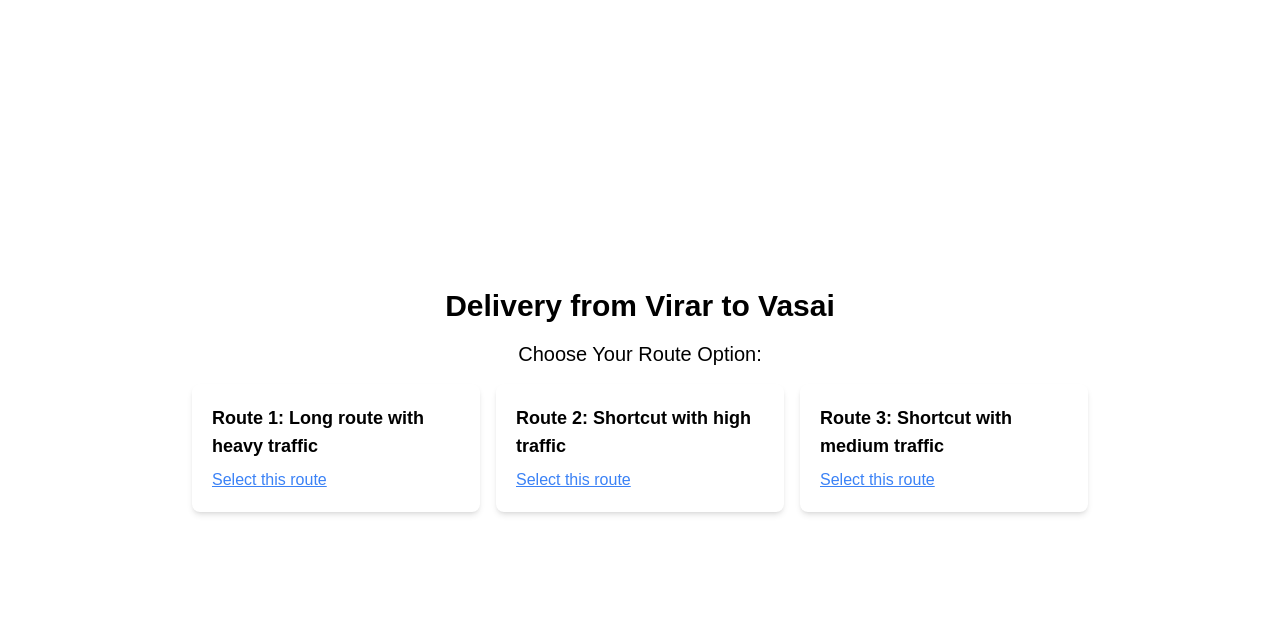
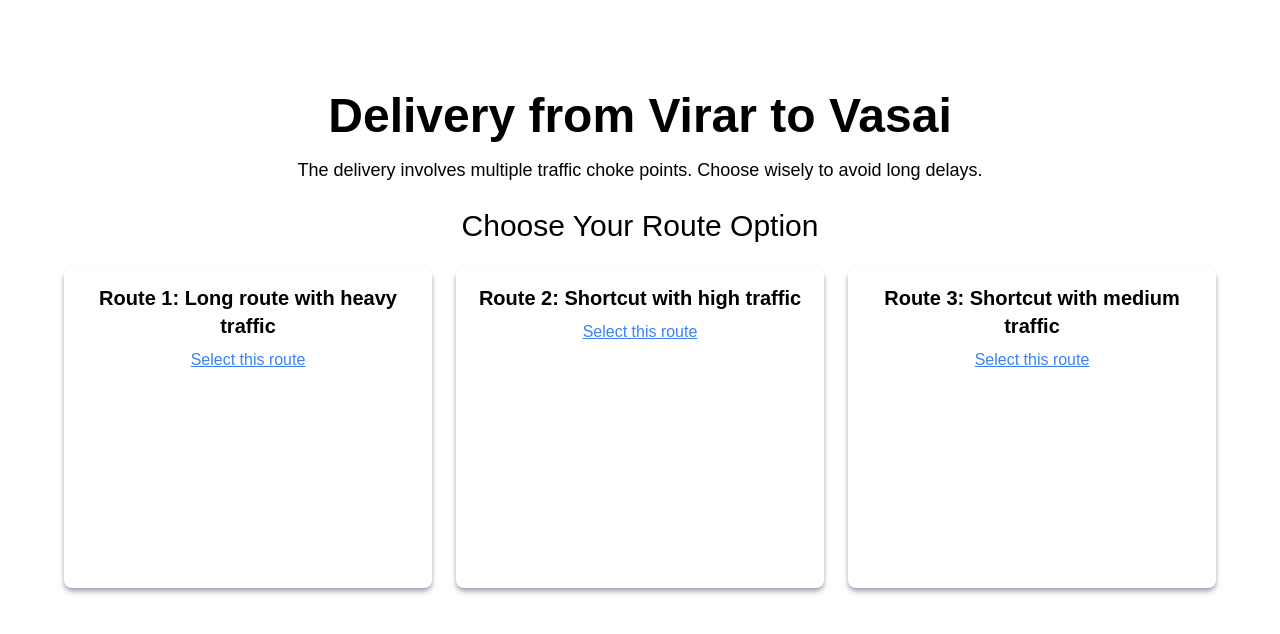
Before and after one commit to riteekagawand/VH24-WEBMASTERS, a React (Vite) app in the folder Frontend/: page /delivery/1 in a window 1280 px wide. Shown: the top 634 px of the page. Built offline with nearby package versions, Linux system fonts and the light colour scheme.

Commit message:
Delivery Game Situations added.

```diff
--- a/Frontend/src/Pages/DeliveryOptionDetail.jsx
+++ b/Frontend/src/Pages/DeliveryOptionDetail.jsx
@@ -1,14 +1,27 @@
-// Pages/DeliveryOptionDetail.jsx
-import React from 'react';
+import React, { useState } from 'react';
 import { useParams, useNavigate } from 'react-router-dom';
 
 const DeliveryOptionDetail = () => {
   const { situationId } = useParams();
   const navigate = useNavigate();
 
+  // State to track selected option, whether it's correct, and if user has made a choice
+  const [selectedOptionId, setSelectedOptionId] = useState(null);
+  const [isCorrect, setIsCorrect] = useState(false);
+  const [hasSelected, setHasSelected] = useState(false);
+
+  // Define optimal routes for each situation
+  const optimalRoutes = {
+    1: 3, // Optimal route for "Delivery from Palghar to Vasai" is Route 3
+    2: 1, // Optimal route for "Delivery from Dadar to Borivali" is Route 1
+    3: 3, // Optimal route for "Delivery from Thane to Kalyan" is Route 3
+  };
+
+  // Delivery situation data
   const situationDetails = {
     1: {
       title: "Delivery from Virar to Vasai",
+      description: "The delivery involves multiple traffic choke points. Choose wisely to avoid long delays.",
       options: [
         { id: 1, description: "Route 1: Long route with heavy traffic" },
         { id: 2, description: "Route 2: Shortcut with high traffic" },
@@ -17,6 +30,7 @@ const DeliveryOptionDetail = () => {
     },
     2: {
       title: "Delivery from Dadar to Borivali",
+      description: "You can take the scenic route, but one is faster and has no traffic at all.",
       options: [
         { id: 1, description: "Route 1: Long route with no traffic" },
         { id: 2, description: "Route 2: Short route with construction" },
@@ -25,6 +39,7 @@ const DeliveryOptionDetail = () => {
     },
     3: {
       title: "Delivery from Thane to Kalyan",
+      description: "There are a few different routes, including a detour and expressway. Choose the best for a quick delivery.",
       options: [
         { id: 1, description: "Route 1: Direct route with mild traffic" },
         { id: 2, description: "Route 2: Route with a detour" },
@@ -33,25 +48,68 @@ const DeliveryOptionDetail = () => {
     },
   };
 
-  const { title, options } = situationDetails[situationId];
+  const { title, description, options } = situationDetails[situationId];
+
+  // Handle route selection
+  const handleRouteSelect = (optionId) => {
+    if (hasSelected) return; // Prevent multiple selections
+
+    if (optionId === optimalRoutes[situationId]) {
+      setIsCorrect(true);
+    } else {
+      setIsCorrect(false);
+      alert("So close! Better Luck Next Time.");
+    }
+
+    setSelectedOptionId(optionId);
+    setHasSelected(true); // Disable further selection
+  };
+
+  // Navigate to the training page
+  const goToTraining = () => {
+    navigate('/delivery');
+  };
 
   return (
     <div className="min-h-screen flex flex-col items-center justify-center p-5">
-      <h2 className="text-3xl font-bold mb-4">{title}</h2>
-      <h3 className="text-xl mb-4">Choose Your Route Option:</h3>
-      <div className="grid grid-cols-1 md:grid-cols-3 gap-4 w-full max-w-4xl">
+      <h2 className="text-5xl font-bold mb-4 mt-[-120px]">
+        {title}
+      </h2>
+      <p className="text-lg text-center mb-6 max-w-4xl">{description}</p>
+      <h3 className="text-3xl mb-6 text-center">Choose Your Route Option</h3>
+
+      <div className="grid grid-cols-1 md:grid-cols-3 gap-6 w-full max-w-6xl">
         {options.map((option) => (
-          <div key={option.id} className="bg-white shadow-md rounded-lg p-5 cursor-pointer hover:shadow-lg transition-shadow">
-            <h4 className="text-lg font-semibold">{option.description}</h4>
-            <button
-              className="mt-2 text-blue-500 underline"
-              onClick={() => alert(`You selected: ${option.description}`)} // Replace this with your route handling
-            >
-              Select this route
-            </button>
+          <div
+            key={option.id}
+            className={`bg-white shadow-md shadow-gray-400 rounded-lg overflow-hidden cursor-pointer hover:shadow-lg transition-shadow duration-300 h-80 ${
+              selectedOptionId === option.id && isCorrect ? "bg-green-200" : ""
+            } ${hasSelected ? "cursor-not-allowed opacity-50" : ""}`} // Disable cards after selection
+            onClick={() => handleRouteSelect(option.id)}
+          >
+            <div className="p-4 flex flex-col items-center">
+              <h4 className="text-xl font-semibold mb-2 text-center">{option.description}</h4>
+              <button
+                className="mt-auto text-blue-500 underline hover:text-blue-600"
+                disabled={hasSelected} // Disable button after selection
+              >
+                Select this route
+              </button>
+            </div>
           </div>
         ))}
       </div>
+
+      {hasSelected && (
+        <div className="mt-6">
+          <button
+            className="px-6 py-3 bg-blue-500 text-white font-semibold rounded-md hover:bg-blue-600"
+            onClick={goToTraining}
+          >
+            Go back
+          </button>
+        </div>
+      )}
     </div>
   );
 };
--- a/Frontend/src/Pages/DeliveryOptions.jsx
+++ b/Frontend/src/Pages/DeliveryOptions.jsx
@@ -1,27 +1,65 @@
 // DeliveryOptions.jsx (in the pages folder)
 import React from 'react';
 import { useNavigate } from 'react-router-dom';
+import sit1 from "../assets/sit1.png"; // Import your images
 
 const DeliveryOptions = () => {
   const navigate = useNavigate();
 
   const situations = [
-    { id: 1, title: "Delivery from Virar to Vasai" },
-    { id: 2, title: "Delivery from Dadar to Borivali" },
-    { id: 3, title: "Delivery from Thane to Kalyan" },
+    {
+      id: 1,
+      title: "Palghar to Vasai",
+      description: "Deliver the consignment as soon as possible.",
+      currentLocation: "Palghar",
+      destination: "Vasai",
+      image: sit1, // Assign the image to the situation
+    },
+    {
+      id: 2,
+      title: "Dadar to Borivali",
+      description: "Deliver the consignment as soon as possible.",
+      currentLocation: "Dadar",
+      destination: "Borivali",
+      image: sit1, // Assign the image to the situation
+    },
+    {
+      id: 3,
+      title: "Thane to Kalyan",
+      description: "Deliver the consignment as soon as possible.",
+      currentLocation: "Thane",
+      destination: "Kalyan",
+      image: sit1, // Assign the image to the situation
+    },
   ];
 
   return (
-    <div className="min-h-screen flex flex-col items-center justify-center">
-      <h2 className="text-3xl font-bold mb-6">Choose Your Delivery Situation</h2>
-      <div className="flex justify-center space-x-4">
+    <div className="min-h-screen flex flex-col items-center justify-center p-5">
+      <h2 className="text-5xl font-bold mb-4 mt-[-40px]">
+        Choose Your <span className="text-red-600 font-pacifico">Delivery</span> Situation!
+      </h2>
+      <br />
+      <div className="grid grid-cols-1 md:grid-cols-3 gap-6 w-full mt-9 max-w-6xl">
         {situations.map((situation) => (
           <div
             key={situation.id}
-            className="border p-4 rounded shadow hover:shadow-lg transition-shadow duration-300 cursor-pointer"
+            className="bg-white shadow-md shadow-gray-600 rounded-lg overflow-hidden cursor-pointer hover:shadow-lg hover:shadow-gray-600 transition-shadow duration-300"
             onClick={() => navigate(`/delivery/${situation.id}`)}
           >
-            <h3 className="font-bold">{situation.title}</h3>
+            <div className="flex justify-center">
+              <img
+                src={situation.image}
+                alt={situation.title}
+                className="w-48 h-48 rounded-full mt-1 object-cover border-2 border-gray-300"
+              />
+            </div>
+            <div className="p-4">
+              <h3 className="text-lg font-semibold mb-2 text-center">{situation.title}</h3>
+              <br />
+              <p className="text-gray-800 ">Current Location: {situation.currentLocation}</p>
+              <p className="text-gray-800">Destination: {situation.destination}</p>
+              <p className="text-gray-800">The consignment should reach {situation.destination} from {situation.currentLocation} with the most optimal route.</p>
+            </div>
           </div>
         ))}
       </div>
```
Also changed, not shown: 1 other file (tests, documents, lock files or other folders).
